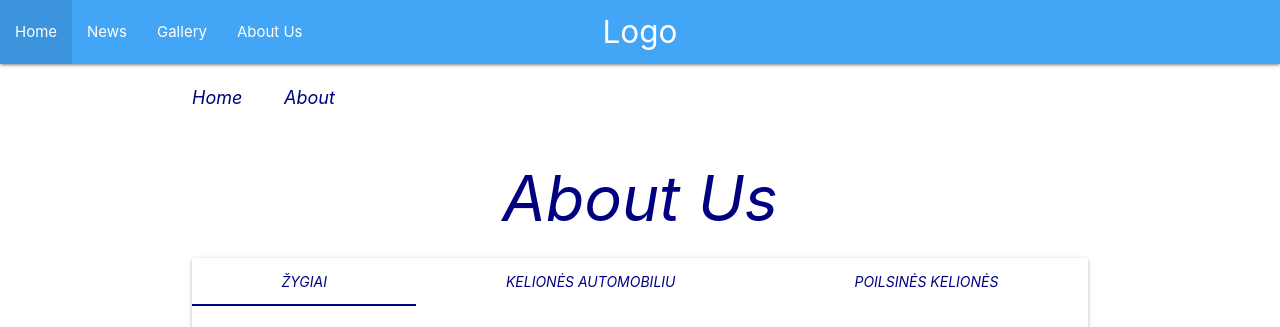
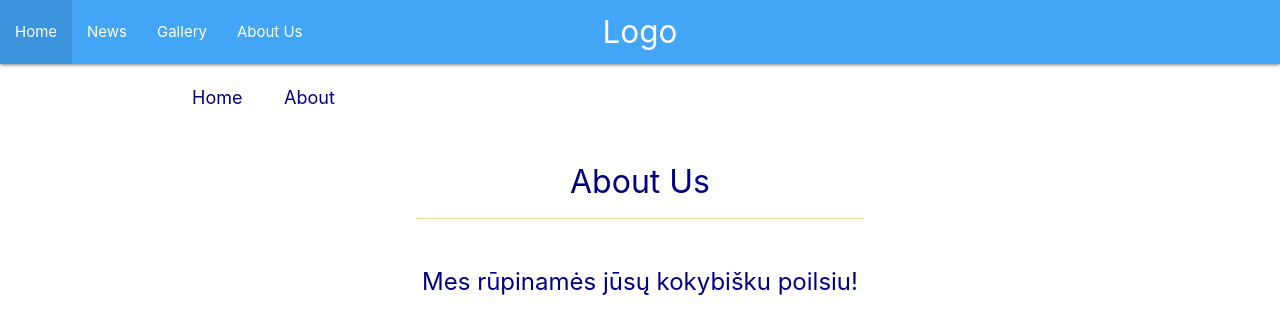
Before and after one commit to lunikas/numberOne, a PHP site: page /about.php in a window 1280 px wide. Shown: the top 327 px of the page. Run offline with PHP 8.4, Linux system fonts and the light colour scheme.

Commit message:
about ir about style atnaujinta

```diff
--- a/about.php
+++ b/about.php
@@ -10,8 +10,12 @@
         </div>
     </div>
 
+    <div class="pageName">
+        <h1>About Us</h1>
+    </div>
 
-    <h1>About Us</h1>
+
+    <p class="slogan center-align">Mes rūpinamės jūsų kokybišku poilsiu!</p>
 
 
 
@@ -25,35 +29,35 @@
             </ul>
         </div>
         <div class="card-content" id="one">
-            <div class="row" >
+            <div class="row">
                 <img class="col l6 m10 s12" src="https://picsum.photos/id/177/500/500" alt="kalnai">
 
                 <div class="col l6 m10 s12 products">
-                <h6>Mėgstantiems aktyvų poilsį</h6>
-                <p >Lorem ipsum dolor sit, amet consectetur adipisicing elit. Ducimus eius, voluptatibus totam explicabo voluptatem nihil nisi consequuntur adipisci laboriosam debitis, rerum necessitatibus eligendi! Cum nam ipsum magni omnis. Iusto, itaque?</p>
-                <p >Lorem ipsum dolor sit, amet consectetur adipisicing elit. Ducimus eius, voluptatibus totam explicabo voluptatem nihil nisi consequuntur adipisci laboriosam debitis, rerum necessitatibus eligendi! Cum nam ipsum magni omnis. Iusto, itaque?</p>
+                    <h6>Mėgstantiems aktyvų poilsį</h6>
+                    <p>Lorem ipsum dolor sit, amet consectetur adipisicing elit. Ducimus eius, voluptatibus totam explicabo voluptatem nihil nisi consequuntur adipisci laboriosam debitis, rerum necessitatibus eligendi! Cum nam ipsum magni omnis. Iusto, itaque?</p>
+                    <p>Lorem ipsum dolor sit, amet consectetur adipisicing elit. Ducimus eius, voluptatibus totam explicabo voluptatem nihil nisi consequuntur adipisci laboriosam debitis, rerum necessitatibus eligendi! Cum nam ipsum magni omnis. Iusto, itaque?</p>
                 </div>
             </div>
         </div>
         <div class="card-content" id="two">
-            <div class="row" >
+            <div class="row">
                 <img class="col l6 m10 s12" src="https://picsum.photos/id/191/500/500" alt="kelias">
                 <div class="col l6 m10 s12 products">
-                <h6>Trokštantiems įspūdžių ir norintiems pamatyti kuo daugiau</h6>
-                <p >Lorem ipsum dolor sit, amet consectetur adipisicing elit. Ducimus eius, voluptatibus totam explicabo voluptatem nihil nisi consequuntur adipisci laboriosam debitis, rerum necessitatibus eligendi! Cum nam ipsum magni omnis. Iusto, itaque?</p>
-                <p >Lorem ipsum dolor sit, amet consectetur adipisicing elit. Ducimus eius, voluptatibus totam explicabo voluptatem nihil nisi consequuntur adipisci laboriosam debitis, rerum necessitatibus eligendi! Cum nam ipsum magni omnis. Iusto, itaque?</p>
+                    <h6>Trokštantiems įspūdžių ir norintiems pamatyti kuo daugiau</h6>
+                    <p>Lorem ipsum dolor sit, amet consectetur adipisicing elit. Ducimus eius, voluptatibus totam explicabo voluptatem nihil nisi consequuntur adipisci laboriosam debitis, rerum necessitatibus eligendi! Cum nam ipsum magni omnis. Iusto, itaque?</p>
+                    <p>Lorem ipsum dolor sit, amet consectetur adipisicing elit. Ducimus eius, voluptatibus totam explicabo voluptatem nihil nisi consequuntur adipisci laboriosam debitis, rerum necessitatibus eligendi! Cum nam ipsum magni omnis. Iusto, itaque?</p>
                 </div>
             </div>
         </div>
         <div class="card-content" id="three">
-            <div class="row" >
+            <div class="row">
 
                 <img class="col l6 m10 s12" src="https://picsum.photos/id/449/500/500" alt="papludimys">
 
                 <div class="col l6 m10 s12 products">
-                <h6>Pavargusiems ir norintiems tiesiog pagulėti</h6>
-                <p >Lorem ipsum dolor sit, amet consectetur adipisicing elit. Ducimus eius, voluptatibus totam explicabo voluptatem nihil nisi consequuntur adipisci laboriosam debitis, rerum necessitatibus eligendi! Cum nam ipsum magni omnis. Iusto, itaque?</p>
-                <p >Lorem ipsum dolor sit, amet consectetur adipisicing elit. Ducimus eius, voluptatibus totam explicabo voluptatem nihil nisi consequuntur adipisci laboriosam debitis, rerum necessitatibus eligendi! Cum nam ipsum magni omnis. Iusto, itaque?</p>
+                    <h6>Pavargusiems ir norintiems tiesiog pagulėti</h6>
+                    <p>Lorem ipsum dolor sit, amet consectetur adipisicing elit. Ducimus eius, voluptatibus totam explicabo voluptatem nihil nisi consequuntur adipisci laboriosam debitis, rerum necessitatibus eligendi! Cum nam ipsum magni omnis. Iusto, itaque?</p>
+                    <p>Lorem ipsum dolor sit, amet consectetur adipisicing elit. Ducimus eius, voluptatibus totam explicabo voluptatem nihil nisi consequuntur adipisci laboriosam debitis, rerum necessitatibus eligendi! Cum nam ipsum magni omnis. Iusto, itaque?</p>
                 </div>
             </div>
         </div>
--- a/styles/style.css
+++ b/styles/style.css
@@ -29,24 +29,54 @@
 }
 
 .about {
-    font-style: italic;
     color: navy;
 }
 
-.about h1 {
+.about .pageName h1 {
     text-align: center;
+    font-size: xx-large;
     color: navy;
+    position: relative;
+    padding-bottom: 20px;
+}
+
+.about .pageName h1::after {
+    content: "";
+    position: absolute;
+    border-top-color: #ccd234;
+    border-top-style: dotted;
+    border-top-width: 1px;
+    width: 50%;
+    bottom: 0;
+    left: 50%;
+    transform: translateX(-50%);
+
+}
+
+.about .slogan {
+    font-size: x-large;
+    padding: 20px;
 }
 
 .about img {
     width: 100%;
 }
 
+.about .tabs .tab a:focus, .tabs .tab a:focus.active {
+    background-color: rgba(201, 199, 199, 0.062);
+}
+
 .about .tabs .tab a {
     color: navy;
 }
+
 .about .tabs .indicator {
     background-color: navy;
+    height: 1px;
+}
+
+.products h6 {
+padding-bottom: 20px;
 }
 
 .map {
```
